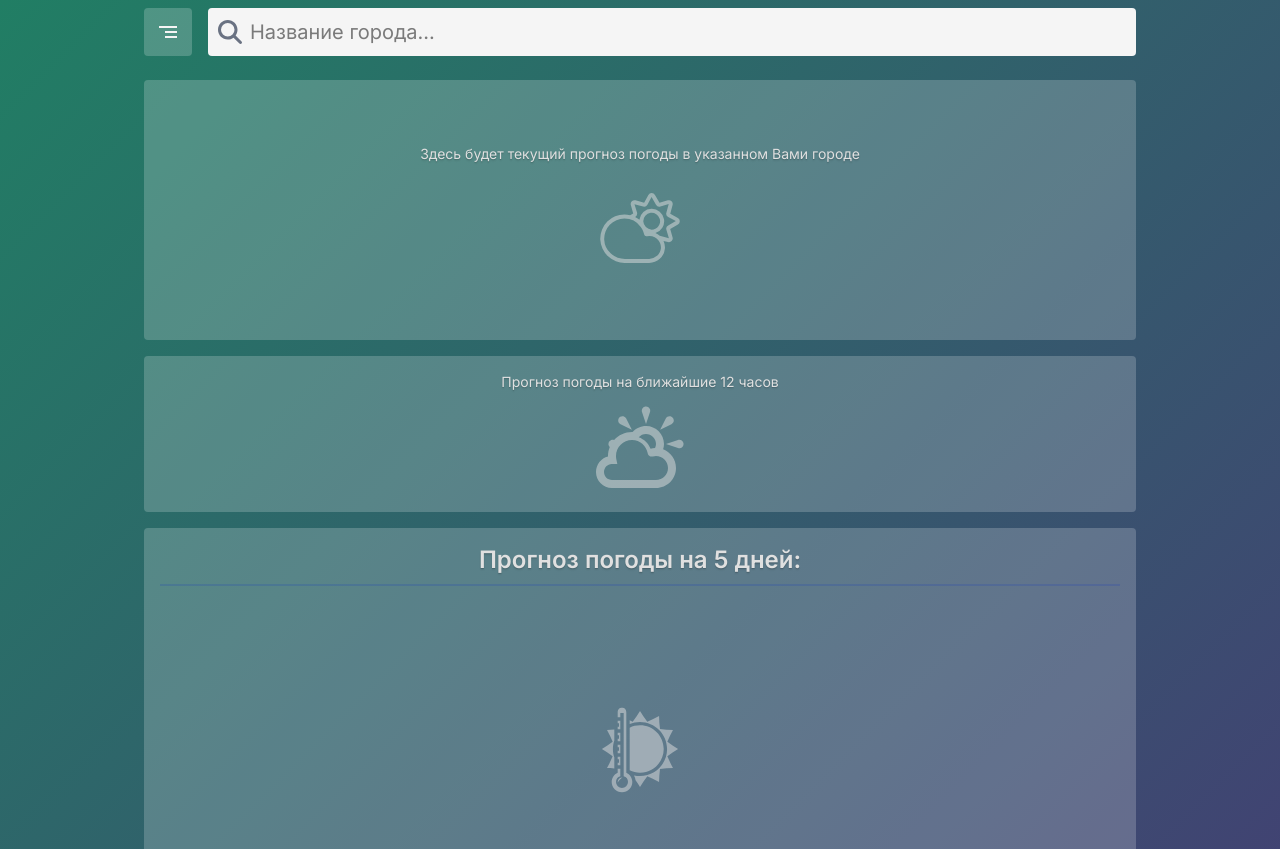
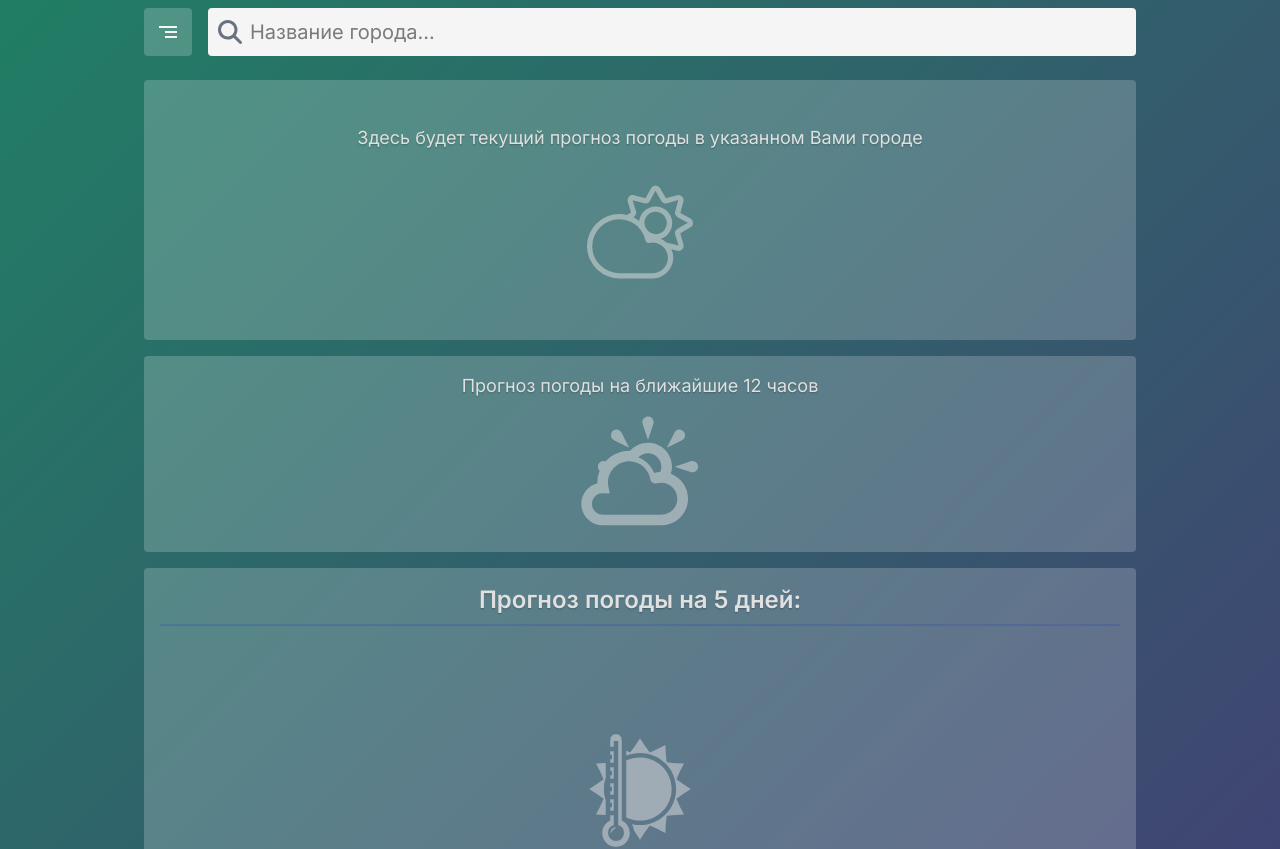
Before and after one commit to Vb3519/Weather_app_react_ts, a React (Vite) app: page / in a window 1280 px wide. Shown: the top 849 px of the page. Built offline with nearby package versions, Linux system fonts and the light colour scheme.

Commit message:
адаптивная mobile first верстка сделана

```diff
--- a/src/app/features/currentWeather/EmptyCurrentWeather.tsx
+++ b/src/app/features/currentWeather/EmptyCurrentWeather.tsx
@@ -3,10 +3,10 @@ import { CiCloudSun } from 'react-icons/ci';
 const EmptyCurrentWeather = () => {
   return (
     <section className="h-65 p-2 flex flex-col gap-4 items-center justify-center text-[#e0e0e0] text-sm text-shadow-sm bg-white/20 rounded-sm">
-      <h2 className="text-center">
+      <h2 className="text-center sm:text-lg">
         Здесь будет текущий прогноз погоды в указанном Вами городе
       </h2>
-      <CiCloudSun className="text-8xl opacity-50" />
+      <CiCloudSun className="text-8xl opacity-50 sm:text-9xl" />
     </section>
   );
 };
--- a/src/app/features/weatherForecast/CurrentDayForecast.tsx
+++ b/src/app/features/weatherForecast/CurrentDayForecast.tsx
@@ -42,6 +42,7 @@ const CurrentDayForecast = () => {
 };
 
 // Компонент-часть прогноза погоды на ближайшие 12 часов:
+// ------------------------------------------------------------------
 interface CurrentDayForecastPartProps_Type {
   time: string;
   icon: string;
--- a/src/app/features/weatherForecast/EmptyCurrentDayForecast.tsx
+++ b/src/app/features/weatherForecast/EmptyCurrentDayForecast.tsx
@@ -3,8 +3,10 @@ import { TiWeatherPartlySunny } from 'react-icons/ti';
 const EmptyCurrentDayForecast = () => {
   return (
     <li className="w-full flex flex-col gap-2 items-center">
-      <h2 className="text-center">Прогноз погоды на ближайшие 12 часов</h2>
-      <TiWeatherPartlySunny className="text-8xl opacity-50" />
+      <h2 className="text-center sm:text-lg">
+        Прогноз погоды на ближайшие 12 часов
+      </h2>
+      <TiWeatherPartlySunny className="text-8xl opacity-50 sm:text-9xl" />
     </li>
   );
 };
--- a/src/app/features/weatherForecast/FiveDaysForecast/Detailed/DetailedFiveDaysForecast.tsx
+++ b/src/app/features/weatherForecast/FiveDaysForecast/Detailed/DetailedFiveDaysForecast.tsx
@@ -46,8 +46,8 @@ const DetailedFiveDaysForecast = () => {
       {fiveDaysGeneralForecast.length > 0 && isForecastDetailsViewOn ? (
         <>
           <div className="flex items-center gap-2 overflow-x-auto">
-            <div className="flex items-center gap-2">
-              <ul className="my-2 w-full flex gap-2 text-nowrap">
+            <div className="mx-auto flex items-center gap-2 xs:gap-4">
+              <ul className="my-2 w-full flex gap-2 text-nowrap xs:gap-4">
                 {forecastBtnsTitles?.map((elem, index) => {
                   return (
                     <ForecastTitleElem
@@ -66,7 +66,7 @@ const DetailedFiveDaysForecast = () => {
                   handleTurnOffForecastDetailsView();
                 }}
               >
-                <FaCaretUp />
+                <FaCaretUp className="sm:text-lg" />
               </div>
             </div>
           </div>
@@ -80,12 +80,12 @@ const DetailedFiveDaysForecast = () => {
                   alt="weather 5-day forecast state"
                 ></img>
               </div>
-              <span className="font-semibold text-[16px]">
+              <span className="font-semibold text-[16px] sm:text-xl">
                 {fiveDaysGeneralForecast[selectedDayIndex].weatherDescription}
               </span>
             </div>
 
-            <ul className="flex flex-col gap-1 items-center">
+            <ul className="flex flex-col gap-1 items-center sm:text-lg">
               <li>
                 Максимальная темп:{' '}
                 {fiveDaysGeneralForecast[selectedDayIndex].maxTemp}
@@ -100,34 +100,34 @@ const DetailedFiveDaysForecast = () => {
             <ul className="pt-3 flex gap-2 text-[#e0e0e0] border-t-2 border-t-blue-200/20">
               <li className="flex flex-col items-center justify-center gap-1 basis-1/3">
                 <div
-                  className="p-2 bg-[#86959d] rounded-sm shadow-sm cursor-pointer"
+                  className="p-2 bg-[#86959d] rounded-sm shadow-sm cursor-pointer sm:p-3"
                   title="Скорость ветра"
                 >
-                  <FaWind className="text-xl text-[whitesmoke]" />
+                  <FaWind className="text-xl text-[whitesmoke] sm:text-2xl" />
                 </div>
-                <span className="text-sm">
+                <span className="text-sm sm:text-xl">
                   {fiveDaysGeneralForecast[selectedDayIndex].wind} м/с
                 </span>
               </li>
               <li className="flex flex-col items-center justify-center gap-1 basis-1/3">
                 <div
-                  className="p-2 bg-[#86959d] rounded-sm shadow-sm cursor-pointer"
+                  className="p-2 bg-[#86959d] rounded-sm shadow-sm cursor-pointer sm:p-3"
                   title="Влажность"
                 >
-                  <FaDroplet className="text-xl text-[whitesmoke]" />
+                  <FaDroplet className="text-xl text-[whitesmoke] sm:text-2xl" />
                 </div>
-                <span className="text-sm">
+                <span className="text-sm sm:text-xl">
                   {fiveDaysGeneralForecast[selectedDayIndex].humidity}%
                 </span>
               </li>
               <li className="flex flex-col items-center justify-center gap-1 basis-1/3">
                 <div
-                  className="p-2 bg-[#86959d] rounded-sm shadow-sm cursor-pointer"
+                  className="p-2 bg-[#86959d] rounded-sm shadow-sm cursor-pointer sm:p-3"
                   title="Видимость"
                 >
-                  <MdVisibility className="text-xl text-[whitesmoke]" />
+                  <MdVisibility className="text-xl text-[whitesmoke] sm:text-2xl" />
                 </div>
-                <span className="text-sm">
+                <span className="text-sm sm:text-xl">
                   {fiveDaysGeneralForecast[selectedDayIndex].visibility} км
                 </span>
               </li>
@@ -140,6 +140,9 @@ const DetailedFiveDaysForecast = () => {
 };
 
 export default DetailedFiveDaysForecast;
+
+// Элемент-переключатель общего и детализированного суточного прогноза погоды (из 5-ти дневного прогноза):
+// -------------------------------------------------------------------------------------------------------------------
 
 interface ForecastTitleElemProps_Types {
   day: string;
@@ -169,7 +172,7 @@ const ForecastTitleElem: React.FC<ForecastTitleElemProps_Types> = (props) => {
 
   return (
     <li
-      className={`p-2 cursor-pointer rounded-sm transition duration-200 ease-in hover:bg-white/15 hover:[box-shadow:0_4px_10px_rgba(0,0,0,0.15)] ${
+      className={`p-2 cursor-pointer rounded-sm transition duration-200 ease-in hover:bg-white/15 hover:[box-shadow:0_4px_10px_rgba(0,0,0,0.15)] sm:text-lg md:px-4 ${
         selectedDayIndex === index
           ? 'bg-white/15 [box-shadow:0_4px_10px_rgba(0,0,0,0.15)]'
           : ''
--- a/src/app/features/weatherForecast/FiveDaysForecast/General/GeneralFiveDaysForecast.tsx
+++ b/src/app/features/weatherForecast/FiveDaysForecast/General/GeneralFiveDaysForecast.tsx
@@ -51,7 +51,7 @@ const GeneralFiveDaysForecast = () => {
               );
             })
           ) : (
-            <GiThermometerHot className="m-auto h-[80%] text-8xl opacity-50" />
+            <GiThermometerHot className="m-auto h-[80%] text-8xl opacity-50 sm:text-9xl" />
           )}
         </ul>
       )}
@@ -103,7 +103,7 @@ const GeneralFiveDaysForecastElem: React.FC<
         <span>{temp}°С</span>
         <span className="ml-auto text-right">{weatherDescription}</span>
         <div>
-          <FaCaretDown />
+          <FaCaretDown className="sm:text-lg" />
         </div>
       </button>
     </li>
```
